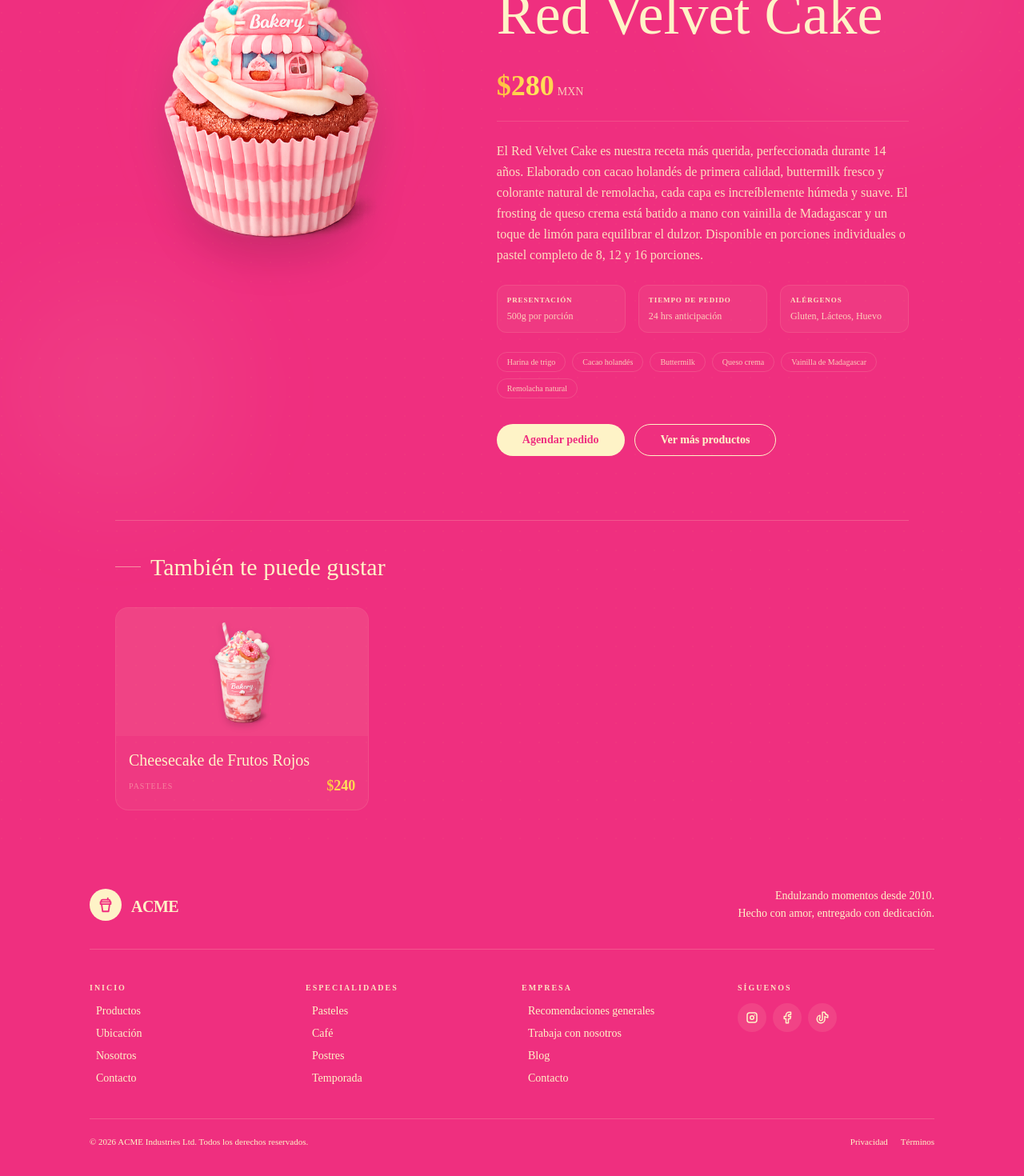
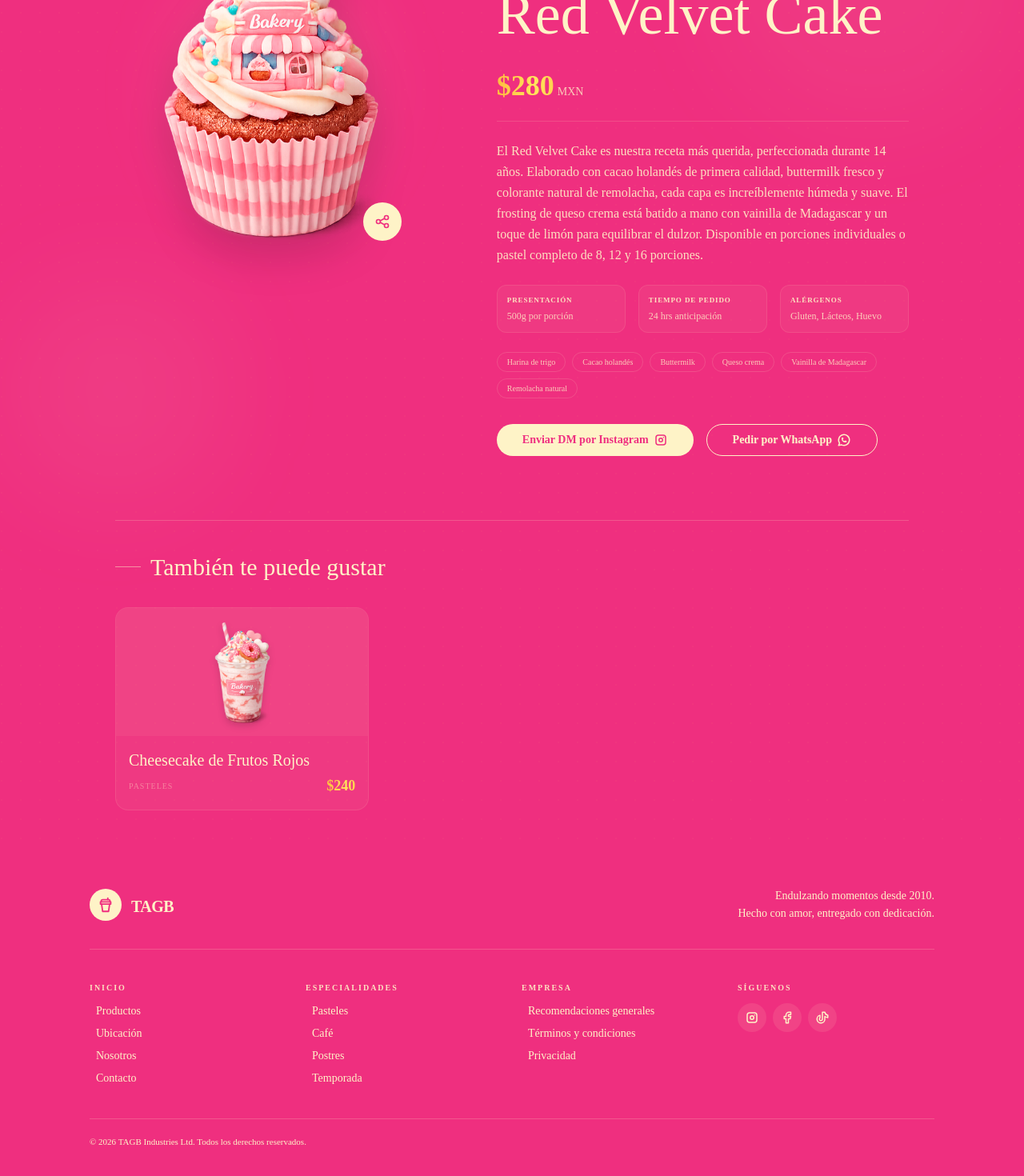
Before and after one commit to Gmsus4/cupcake, a Next.js app: page /products/1 in a window 1280 px wide. Shown: the part 226-1696 px from the top of the page at 80% size. Built offline with nearby package versions, Linux system fonts and the light colour scheme.

Commit message:
Share and buttons

```diff
--- a/app/products/[id]/page.tsx
+++ b/app/products/[id]/page.tsx
@@ -6,12 +6,15 @@ import { Footer } from "@/components/Footer"
 import { BackButton } from "@/components/ui/BackButton"
 
 import type { Metadata } from "next"
+import { ShareButton } from "@/components/ui/ShareButton"
+import { IconBrandInstagram, IconBrandWhatsapp, IconSend, IconSend2 } from "@tabler/icons-react"
+import { socialMedia } from "@/data/socialMedia"
+import { WhatsAppOrderButton } from "@/components/ui/WhatsAppOrderButton"
+import { contactData } from "@/data/contactData"
 
-export async function generateMetadata(
-  { params }: { params: Promise<{ id: string }> }
-): Promise<Metadata> {
+export async function generateMetadata({ params }: { params: Promise<{ id: string }> }): Promise<Metadata> {
   const { id } = await params
-  const product = products.find(p => p.id === Number(id))
+  const product = products.find((p) => p.id === Number(id))
   if (!product) return {}
 
   return {
@@ -27,7 +30,7 @@ export async function generateMetadata(
           width: 1200,
           height: 630,
           alt: product.name,
-        }
+        },
       ],
       type: "website",
       locale: "es_MX",
@@ -42,24 +45,22 @@ export async function generateMetadata(
 }
 
 export function generateStaticParams() {
-  return products.map(p => ({ id: String(p.id) }))
+  return products.map((p) => ({ id: String(p.id) }))
 }
 
 const tagColors: Record<string, string> = {
-  "Firma":     "bg-yellow text-pink",
-  "Popular":   "bg-yellow/20 text-yellow border border-yellow/40",
-  "Nuevo":     "bg-pink border border-yellow text-yellow",
-  "Temporada": "bg-yellow/10 text-yellow border border-yellow/30",
+  Firma: "bg-yellow text-pink",
+  Popular: "bg-yellow/20 text-yellow border border-yellow/40",
+  Nuevo: "bg-pink border border-yellow text-yellow",
+  Temporada: "bg-yellow/10 text-yellow border border-yellow/30",
 }
 
 export default async function ProductPage({ params }: { params: Promise<{ id: string }> }) {
   const { id } = await params
-  const product = products.find(p => p.id === Number(id))
+  const product = products.find((p) => p.id === Number(id))
   if (!product) notFound()
 
-  const related = products
-    .filter(p => p.category === product.category && p.id !== product.id)
-    .slice(0, 3)
+  const related = products.filter((p) => p.category === product.category && p.id !== product.id).slice(0, 3)
 
   return (
     <>
@@ -118,7 +119,6 @@ export default async function ProductPage({ params }: { params: Promise<{ id: st
 
       <Navbar />
       <main className="relative bg-pink min-h-screen w-full overflow-hidden pt-10">
-
         <div className="pointer-events-none absolute inset-0">
           <div className="absolute top-0 right-0 w-96 h-96 rounded-full bg-yellow/5 blur-3xl" />
           <div className="absolute bottom-1/3 left-0 w-72 h-72 rounded-full bg-yellow/6 blur-3xl" />
@@ -133,136 +133,93 @@ export default async function ProductPage({ params }: { params: Promise<{ id: st
         </div>
 
         <div className="relative max-w-6xl mx-auto px-6 sm:px-10 lg:px-20 py-12">
-
           <BackButton label="Volver a productos" />
 
           <div className="flex flex-col lg:flex-row gap-12 lg:gap-20 items-start">
-
             <div className="w-full lg:w-2/5 flex items-center justify-center">
               <div className="relative">
+               <ShareButton title={product.name} description={product.desc} />
                 <div className="absolute inset-0 rounded-full bg-yellow/10 blur-3xl scale-75" />
-                <img
-                  src={product.img}
-                  alt={product.name}
-                  className="anim-img relative z-10 w-64 sm:w-80 lg:w-full max-w-xs drop-shadow-2xl"
-                />
+                <img src={product.img} alt={product.name} className="anim-img relative z-10 w-64 sm:w-80 lg:w-full max-w-xs drop-shadow-2xl" />
               </div>
             </div>
 
             <div className="flex-1 flex flex-col gap-6">
-
               <div className="anim-tag flex items-center gap-2 flex-wrap">
-                <span className="text-[10px] uppercase tracking-[0.25em] text-yellow/80 font-semibold">
-                  {product.category}
-                </span>
+                <span className="text-[10px] uppercase tracking-[0.25em] text-yellow/80 font-semibold">{product.category}</span>
                 {product.tag && (
                   <>
                     <span className="text-yellow/20">·</span>
-                    <span className={`text-[9px] font-bold uppercase tracking-widest px-2.5 py-1 rounded-full ${tagColors[product.tag]}`}>
-                      {product.tag}
-                    </span>
+                    <span className={`text-[9px] font-bold uppercase tracking-widest px-2.5 py-1 rounded-full ${tagColors[product.tag]}`}>{product.tag}</span>
                   </>
                 )}
               </div>
 
-              <h1 className="anim-title font-caveat text-5xl sm:text-6xl lg:text-7xl text-yellow leading-tight">
-                {product.name}
-              </h1>
+              <h1 className="anim-title font-caveat text-5xl sm:text-6xl lg:text-7xl text-yellow leading-tight">{product.name}</h1>
 
               <div className="anim-price flex items-baseline gap-1">
-                <span className="shimmer-price font-caveat text-4xl font-bold">
-                  ${product.price}
-                </span>
+                <span className="shimmer-price font-caveat text-4xl font-bold">${product.price}</span>
                 <span className="text-yellow/80 text-sm">MXN</span>
               </div>
 
               <div className="h-px w-full bg-yellow/15" />
 
-              <p className="anim-desc text-yellow/90 text-sm sm:text-base leading-relaxed">
-                {product.descLong}
-              </p>
+              <p className="anim-desc text-yellow/90 text-sm sm:text-base leading-relaxed">{product.descLong}</p>
 
               <div className="anim-meta grid grid-cols-1 sm:grid-cols-3 gap-4">
                 {[
-                  { label: "Presentación",     value: product.weight },
+                  { label: "Presentación", value: product.weight },
                   { label: "Tiempo de pedido", value: product.prepTime },
-                  { label: "Alérgenos",        value: product.allergens.join(", ") },
-                ].map(item => (
-                  <div
-                    key={item.label}
-                    className="flex flex-col gap-1 p-3 rounded-xl border border-yellow/10 bg-yellow/5"
-                  >
-                    <span className="text-[9px] uppercase tracking-widest text-yellow/90 font-semibold">
-                      {item.label}
-                    </span>
-                    <span className="text-yellow/80 text-xs font-medium">
-                      {item.value}
-                    </span>
+                  { label: "Alérgenos", value: product.allergens.join(", ") },
+                ].map((item) => (
+                  <div key={item.label} className="flex flex-col gap-1 p-3 rounded-xl border border-yellow/10 bg-yellow/5">
+                    <span className="text-[9px] uppercase tracking-widest text-yellow/90 font-semibold">{item.label}</span>
+                    <span className="text-yellow/80 text-xs font-medium">{item.value}</span>
                   </div>
                 ))}
               </div>
 
               <div className="anim-meta flex flex-wrap gap-2">
-                {product.ingredients.map(ing => (
-                  <span
-                    key={ing}
-                    className="text-[10px] text-yellow/80 border border-yellow/15 rounded-full px-3 py-1"
-                  >
+                {product.ingredients.map((ing) => (
+                  <span key={ing} className="text-[10px] text-yellow/80 border border-yellow/15 rounded-full px-3 py-1">
                     {ing}
                   </span>
                 ))}
               </div>
 
-              <div className="anim-btns flex flex-col xs:flex-row gap-3 pt-2">
-                <Link
-                  href="/contact"
-                  className="btn rounded-full bg-yellow text-pink shadow-none border-none hover:scale-105 transition-transform duration-200 px-8"
-                >
-                  Agendar pedido
-                </Link>
-                <Link
-                  href="/products"
-                  className="btn rounded-full bg-transparent border-yellow shadow-none text-yellow hover:bg-yellow/10 transition-colors duration-200 px-8"
-                >
-                  Ver más productos
-                </Link>
+              <div className="anim-btns flex flex-col items-center justify-between xs:flex-row gap-3 pt-2">
+                <div className="flex gap-4">
+                  <Link href={socialMedia[0].href} target="_blank" className="btn rounded-full bg-yellow text-pink shadow-none border-none hover:scale-105 transition-transform duration-200 px-8">
+                    Enviar DM por Instagram
+                    <IconBrandInstagram size={18}/>
+                  </Link>
+                  <WhatsAppOrderButton phone={contactData[0].items[0].value ?? ""}/>
+                </div>
               </div>
-
             </div>
           </div>
 
           {related.length > 0 && (
             <div className="mt-20 pt-10 border-t border-yellow/20">
-              <div
-                className="flex items-center gap-3 mb-8"
-                style={{ animation: "fadeUp 0.6s cubic-bezier(.22,1,.36,1) 0.2s both" }}
-              >
+              <div className="flex items-center gap-3 mb-8" style={{ animation: "fadeUp 0.6s cubic-bezier(.22,1,.36,1) 0.2s both" }}>
                 <span className="h-px w-8 bg-yellow/50" />
                 <h2 className="font-caveat text-3xl text-yellow">También te puede gustar</h2>
               </div>
               <div className="grid grid-cols-1 xs:grid-cols-2 sm:grid-cols-3 gap-5">
-                {related.map(rel => (
+                {related.map((rel) => (
                   <Link
                     key={rel.id}
                     href={`/products/${rel.id}`}
                     className="rel-card group flex flex-col rounded-2xl border border-yellow/10 hover:border-yellow/30 bg-yellow/5 hover:bg-yellow/8 overflow-hidden transition-colors duration-300"
                   >
                     <div className="h-40 flex items-center justify-center bg-yellow/5 overflow-hidden">
-                      <img
-                        src={rel.img}
-                        alt={rel.name}
-                        className="h-32 w-auto object-contain drop-shadow-lg group-hover:scale-110 transition-transform duration-500"
-                      />
+                      <img src={rel.img} alt={rel.name} className="h-32 w-auto object-contain drop-shadow-lg group-hover:scale-110 transition-transform duration-500" />
                     </div>
                     <div className="p-4 flex flex-col gap-1">
                       <h3 className="font-caveat text-xl text-yellow">{rel.name}</h3>
                       <div className="flex items-center justify-between">
-                        <span className="text-[10px] uppercase tracking-widest text-yellow/40">
-                          {rel.category}
-                        </span>
-                        <span className="shimmer-price font-caveat text-lg font-bold">
-                          ${rel.price}
-                        </span>
+                        <span className="text-[10px] uppercase tracking-widest text-yellow/40">{rel.category}</span>
+                        <span className="shimmer-price font-caveat text-lg font-bold">${rel.price}</span>
                       </div>
                     </div>
                   </Link>
@@ -270,7 +227,6 @@ export default async function ProductPage({ params }: { params: Promise<{ id: st
               </div>
             </div>
           )}
-
         </div>
       </main>
       <Footer />
--- a/components/Footer.tsx
+++ b/components/Footer.tsx
@@ -16,7 +16,7 @@ export const Footer = () => {
                 <IconCup width={22} height={22} />
               </Link>
             </div>
-            <span className="text-yellow mt-1 font-bold text-xl tracking-tight">ACME</span>
+            <span className="text-yellow mt-1 font-bold text-xl tracking-tight">TAGB</span>
           </div>
           <p className="text-yellow text-sm max-w-xs sm:text-right leading-relaxed">
             Endulzando momentos desde 2010. <br className="hidden sm:block"/>Hecho con amor, entregado con dedicación.
@@ -97,18 +97,18 @@ export const Footer = () => {
 
         {/* Barra inferior */}
         <div className="mt-10 pt-5 border-t border-yellow/20 flex flex-col sm:flex-row sm:items-center sm:justify-between gap-2 text-[11px] text-yellow">
-          <span>© {new Date().getFullYear()} ACME Industries Ltd. Todos los derechos reservados.</span>
-          <div className="flex gap-4">
+          <span>© {new Date().getFullYear()} TAGB Industries Ltd. Todos los derechos reservados.</span>
+          {/* <div className="flex gap-4">
             <Link href="/privacy" className="hover:text-yellow/70 text-yellow transition-colors">
               Privacidad
             </Link>
             <Link href="/terms" className="hover:text-yellow/70 text-yellow transition-colors">
               Términos
             </Link>
-            {/* <Link href="" className="hover:text-yellow/70 transition-colors">
+            <Link href="" className="hover:text-yellow/70 transition-colors">
               Cookies
-            </Link> */}
-          </div>
+            </Link>
+          </div> */}
         </div>
       </div>
     </footer>
--- a/components/Hero.tsx
+++ b/components/Hero.tsx
@@ -74,10 +74,10 @@ export const Hero = () => {
             <p className="anim-subtitle font-medium text-yellow md:text-lg">Because great coffee is the start of something even greater.</p>
           </div>
           <div className="anim-buttons buttons w-full flex flex-col justify-center gap-2 xs:flex-row xs:gap-4">
-            <Link href={""} className="btn rounded-full bg-yellow text-pink shadow-none border-none hover:scale-105 transition-transform duration-200">
+            <Link href={"/contact"} className="btn rounded-full bg-yellow text-pink shadow-none border-none hover:scale-105 transition-transform duration-200">
               Agenda tu pedido
             </Link>
-            <Link href={""} className="btn rounded-full bg-pink border-yellow shadow-none text-yellow hover:bg-yellow/10 transition-colors duration-200">
+            <Link href={"/products"} className="btn rounded-full bg-pink border-yellow shadow-none text-yellow hover:bg-yellow/10 transition-colors duration-200">
               Explorar menú
             </Link>
           </div>
--- a/components/Navbar.tsx
+++ b/components/Navbar.tsx
@@ -40,7 +40,7 @@ export const Navbar = () => {
                 })}
             </ul>
           </div>
-          <a className="btn btn-ghost text-yellow text-xl">daisyUI</a>
+          <Link href={"/"} className="btn btn-ghost text-yellow text-xl mt-2">TAGB</Link>
         </div>
 
         <div className="navbar-center hidden lg:flex">
--- a/components/products/Products.tsx
+++ b/components/products/Products.tsx
@@ -222,7 +222,7 @@ export const ProductsComponent = () => {
               ¿No encuentras lo que buscas? Hacemos pedidos especiales.
             </p>
             <Link
-              href="/contacto"
+              href="/contact"
               className="btn rounded-full bg-yellow text-pink shadow-none border-none hover:scale-105 transition-transform duration-200 px-7 text-sm"
             >
               Pedir personalizado
--- /dev/null
+++ b/components/ui/ShareButton.tsx
@@ -0,0 +1,96 @@
+"use client"
+import { useState } from "react"
+import { IconBrandWhatsapp, IconBrandFacebook, IconLink, IconCheck, IconShare, IconBrandX } from "@tabler/icons-react"
+import { contactData } from "@/data/contactData"
+
+interface ShareButtonProps {
+  title: string
+  description: string
+}
+
+export const ShareButton = ({ title, description }: ShareButtonProps) => {
+  const [copied, setCopied] = useState(false)
+
+  const getShareData = () => {
+    const url = window.location.href
+    const encodedUrl = encodeURIComponent(url)
+    const encodedText = encodeURIComponent(`¡Me interesa este producto: ${title}! ${description}`)
+    return { url, encodedUrl, encodedText }
+  }
+
+  const shareLinks = [
+    {
+      label: "WhatsApp",
+      icon: <IconBrandWhatsapp size={24} />,
+      getHref: () => {
+        const { encodedUrl, encodedText } = getShareData()
+        return `https://wa.me/${contactData[0].items[0].value}?text=${encodedText}%20${encodedUrl}`
+      },
+    },
+    {
+      label: "Facebook",
+      icon: <IconBrandFacebook size={24} />,
+      getHref: () => {
+        const { encodedUrl } = getShareData()
+        return `https://www.facebook.com/sharer/sharer.php?u=${encodedUrl}`
+      },
+    },
+    {
+      label: "Twitter / X",
+      icon: <IconBrandX size={24} />,
+      getHref: () => {
+        const { encodedUrl, encodedText } = getShareData()
+        return `https://twitter.com/intent/tweet?text=${encodedText}&url=${encodedUrl}`
+      },
+    },
+  ]
+
+  const copyUrl = async () => {
+    try {
+      const { url } = getShareData()
+      await navigator.clipboard.writeText(url)
+      setCopied(true)
+      setTimeout(() => setCopied(false), 2000)
+    } catch {
+      const { url } = getShareData()
+      const input = document.createElement("input")
+      input.value = url
+      document.body.appendChild(input)
+      input.select()
+      document.execCommand("copy")
+      document.body.removeChild(input)
+      setCopied(true)
+      setTimeout(() => setCopied(false), 2000)
+    }
+  }
+
+  return (
+    <div className="fab fab-flower absolute right-0 bottom-0 transition-colors ease-in-out">
+      <div tabIndex={0} role="button" className="bg-yellow rounded-full w-12 h-12 grid place-items-center cursor-pointer">
+        <IconShare size={20} className="text-pink"/>
+      </div>
+      <button className="fab-main-action bg-yellow rounded-full w-12 h-12 grid place-items-center cursor-pointer">
+        <IconShare size={20} className="text-pink"/>
+      </button>
+      {shareLinks.map((link) => (
+        <button
+            key={link.label}
+            onClick={(e) => {
+                e.preventDefault()
+                window.open(link.getHref(), "_blank", "noopener,noreferrer")
+            }}
+            className="btn btn-circle btn-lg bg-yellow text-pink border-none hover:bg-pink hover:text-yellow group"
+            >
+            <span className="transition-transform duration-200 group-hover:scale-125">
+                {link.icon}
+            </span>
+        </button>
+      ))}
+      <button onClick={copyUrl} className="btn btn-circle btn-lg bg-yellow text-pink border-none hover:bg-pink hover:text-yellow group">
+        <span className="transition-transform duration-200 group-hover:scale-125">
+            {copied ? <IconCheck size={24} /> : <IconLink size={24} />}
+        </span>
+      </button>
+    </div>
+  )
+}
--- /dev/null
+++ b/components/ui/WhatsAppOrderButton.tsx
@@ -0,0 +1,27 @@
+"use client"
+import { IconBrandWhatsapp } from "@tabler/icons-react"
+
+interface WhatsAppOrderButtonProps {
+  phone: string
+}
+
+export const WhatsAppOrderButton = ({ phone }: WhatsAppOrderButtonProps) => {
+  const handleClick = () => {
+    const url = window.location.href
+    const title = document.title
+    const description = document.querySelector('meta[name="description"]')?.getAttribute("content") ?? ""
+    const text = encodeURIComponent(`¡Me interesa este producto: ${title}! ${description}`)
+    const encodedUrl = encodeURIComponent(url)
+    window.open(`https://wa.me/${phone}?text=${text}%20${encodedUrl}`, "_blank", "noopener,noreferrer")
+  }
+
+  return (
+    <button
+      onClick={handleClick}
+      className="btn rounded-full bg-transparent border-yellow shadow-none text-yellow hover:bg-yellow/10 transition-colors duration-200 px-8"
+    >
+      Pedir por WhatsApp
+      <IconBrandWhatsapp size={18} />
+    </button>
+  )
+}
--- a/data/contactData.ts
+++ b/data/contactData.ts
@@ -1,6 +1,7 @@
 export interface ContactItem {
   label: string
   href?: string
+  value?: string
 }
 
 export interface ContactInfo {
@@ -14,7 +15,7 @@ export const contactData: ContactInfo[] = [
     title: "Teléfono",
     prefix: "tel:",
     items: [
-      { label: "+52 (555) 123-4567" },
+      { label: "+52 (555) 123-4567", value: "523322364324" },
       // { label: "+52 (555) 987-6543" },
     ],
   },
--- a/data/navItems.ts
+++ b/data/navItems.ts
@@ -36,7 +36,7 @@ export const navItems: NavItem[] = [
 
 export const otherLinks: otherLinks[] = [
   { title: "Recomendaciones generales", href: "/products#recomendaciones" },
-  { title: "Trabaja con nosotros", href: "/contact" },
-  { title: "Blog", href: "/blog" },
-  { title: "Contacto", href: "/contact" },
+  { title: "Términos y condiciones", href: "/terms" },
+  { title: "Privacidad", href: "/privacy" },
+  // { title: "Contacto", href: "/contact" },
 ]
```
Also changed, not shown: components/about/CTA.tsx (+6 -3 lines).
